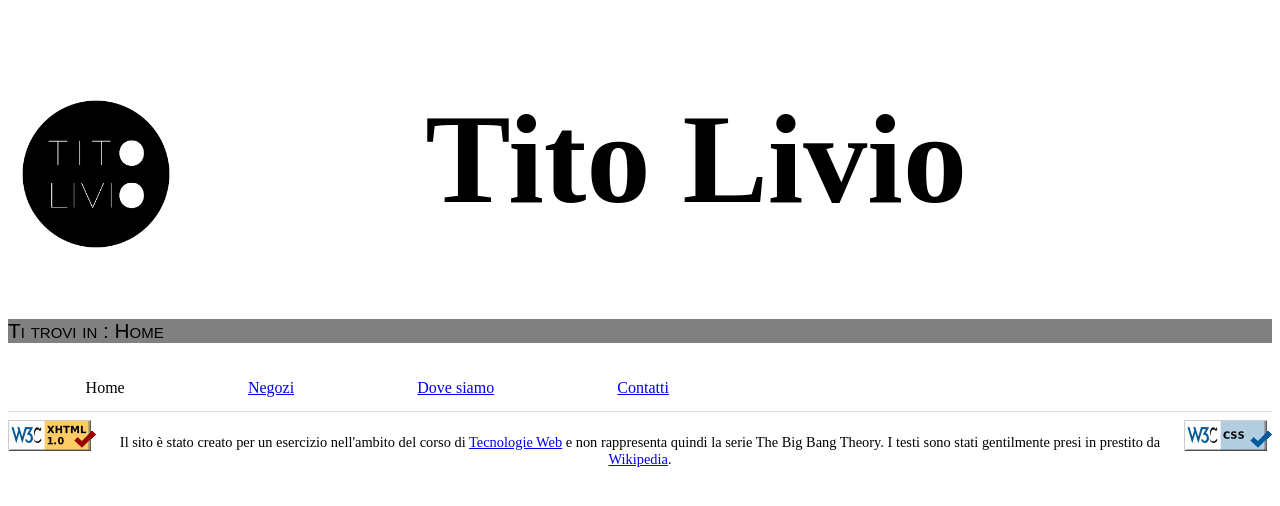
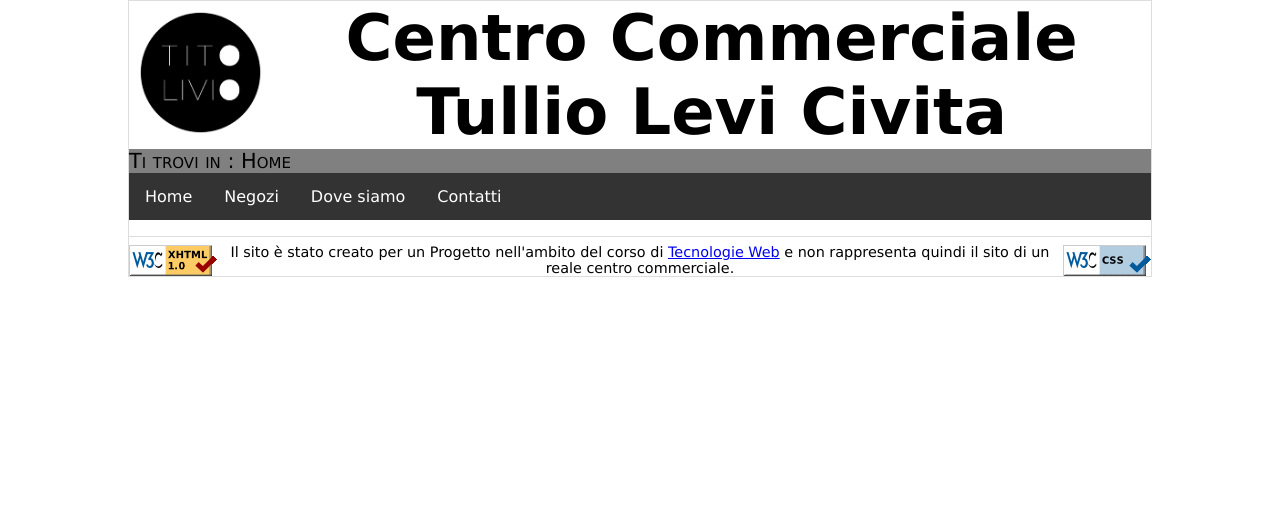
Before and after one commit to Italiaracerx/TecWeb-Project, a PHP site: page /home.html in a window 1280 px wide. Shown: the top 506 px of the page. Run offline with PHP 8.4, Linux system fonts and the light colour scheme.

Commit message:
Modifica Home e CSS

```diff
--- a/code/common.css
+++ b/code/common.css
@@ -1,15 +1,29 @@
+*{
+	padding: 0em;
+	margin: 0em;
+}
+
+html, body{
+	max-width: 1024px;
+	margin: auto;				/*ridefinice il bordo in automatico*/
+	font-family: Verdana, Arial, Helvetica, sans-serif;
+	font-size: 100%;
+}
+
+body{
+	border: 1px solid #DDD;		/*inserisce il borbo*/
+}
+
 #logo{
 	float: left;
-	width: 11em;
+	width: 14%;
+	display:block;
 }
 
 
 #titolo{
-
-	font-size: 8em;
+	font-size: 4em;
 	text-align: center;
-	padding-right: 0.5em;
-	font-family: Snell Roundhand;
 	display: block;
 
 }
@@ -17,29 +31,39 @@
 #position{
     background-color: grey;
 	font-size: 1.3em;
-    font-family: arial;
     font-variant: small-caps;
 }
 
-#menu{
-padding: 1em 1em 1em 1em;
+
+
+#menu ul {
+    list-style-type: none;
+    margin: 0;
+    padding: 0;
+    overflow: hidden;
+    background-color: #333;
 }
 
-#menu li{
-	float: left;
-    list-style-type: none;
-    padding-left:5%;
-    padding-right:5%;
+#menu li {
+    float: left;
 }
 
-#menu li a{
-	float: left;
+#menu li a {
+    display: block;
+    color: white;
+    text-align: center;
+    padding: 14px 16px;
+    text-decoration: none;
+}
 
+#menu li a:hover {
+    background-color: #111;
 }
 
 #footer{
 	border-top: 1px solid #DDD;
 	text-align: center;
+	margin-top:1em;
 }
 
 #down{
--- a/code/home.html
+++ b/code/home.html
@@ -16,11 +16,9 @@
 
 <body>
 
-	<div id="uno">
-		<img src="images/logo.png" id="logo"  alt="Logo">
-
-		<h1 id="titolo">Tito Livio</h1>
-
+	<div id="header">
+		<img id="logo" src="images/logo.png" alt="Logo" href="home.html"/>
+		<h1 id="titolo">Centro Commerciale<br/>Tullio Levi Civita</h2>
 	</div>
 
 
@@ -28,13 +26,14 @@
 		<p>Ti trovi in : Home</p>
 	</div>
 
-        <ul id="menu">
-            <li id="home"><span xml:lang="en">Home</span></li>
-            <li id="negozi"><a href="negozi.html">Negozi</a></li>
-            <li id="location"><a href="dovesiamo.html">Dove siamo</a></li>
-            <li id="contatti"><a href="contatti.html">Contatti</a></li>
+<div id="menu">
+        <ul>
+            <li><a><span xml:lang="en">Home</span></a></li>
+            <li><a href="negozi.html">Negozi</a></li>
+            <li><a href="dovesiamo.html">Dove siamo</a></li>
+            <li><a href="contatti.html">Contatti</a></li>
         </ul>
-
+</div>
 		<div id="quattro">
 
 			<!--CONTENUTO-->
@@ -46,7 +45,7 @@
 
         <img id="HTML" src="images/valid-xhtml10.png" alt = "HTML valido"/>
         <img id="CSS" src="images/vcss-blue.gif" alt = "CSS valido"/>
-                <div id="down"><p>Il sito &egrave; stato creato per un esercizio nell'ambito del corso di <a href="http://informatica.math.unipd.it/laurea/tecnologieweb.html">Tecnologie Web</a> e non rappresenta quindi la serie The Big Bang Theory. I testi sono stati gentilmente presi in prestito da <a href="https://it.wikipedia.org/wiki/The_Big_Bang_Theory">Wikipedia</a>.</p></div>
+                <div id="down"><p>Il sito &egrave; stato creato per un Progetto nell'ambito del corso di <a href="http://informatica.math.unipd.it/laurea/tecnologieweb.html">Tecnologie Web</a> e non rappresenta quindi il sito di un reale centro commerciale.</p></div>
     </div>
 
 </body>
```
